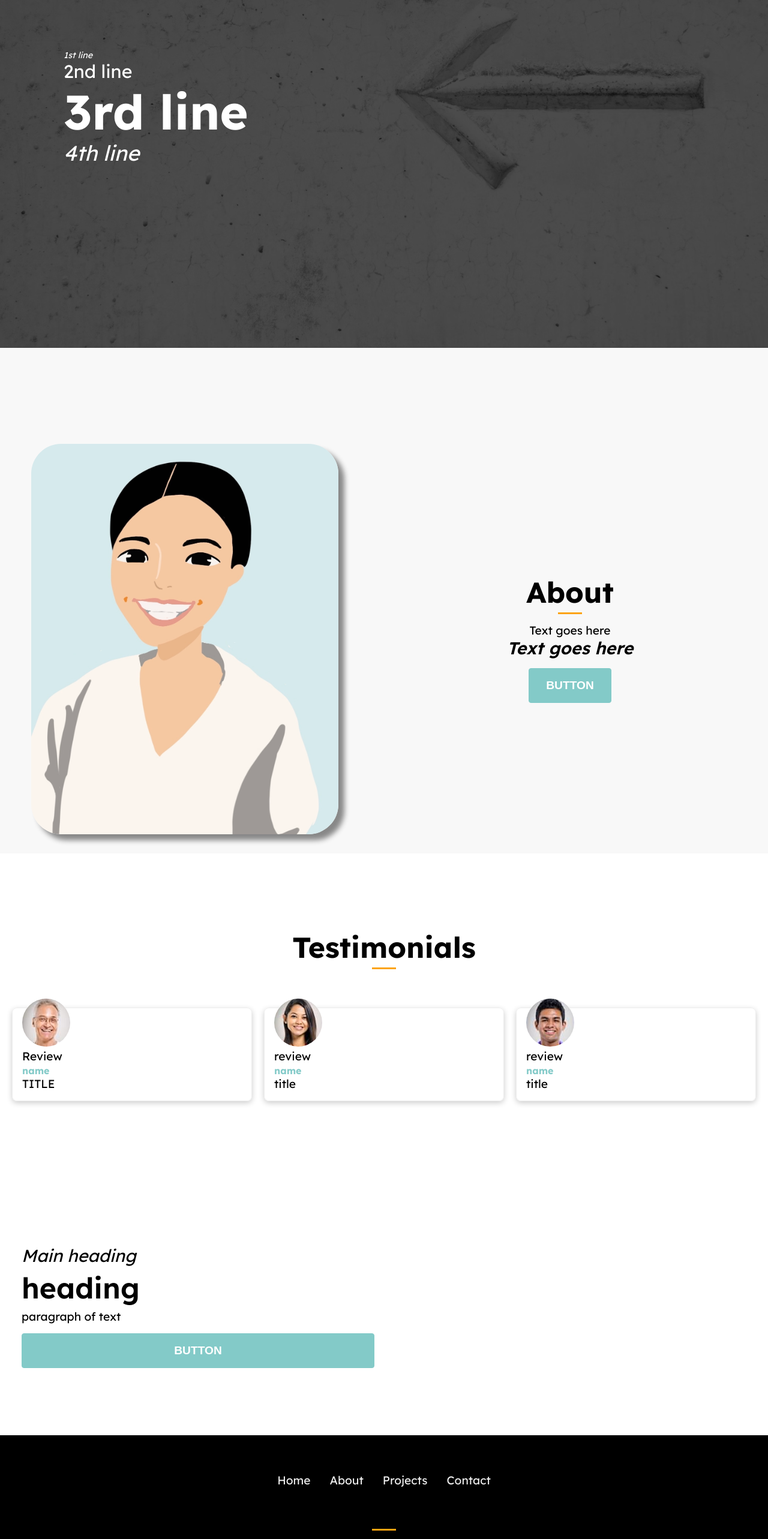
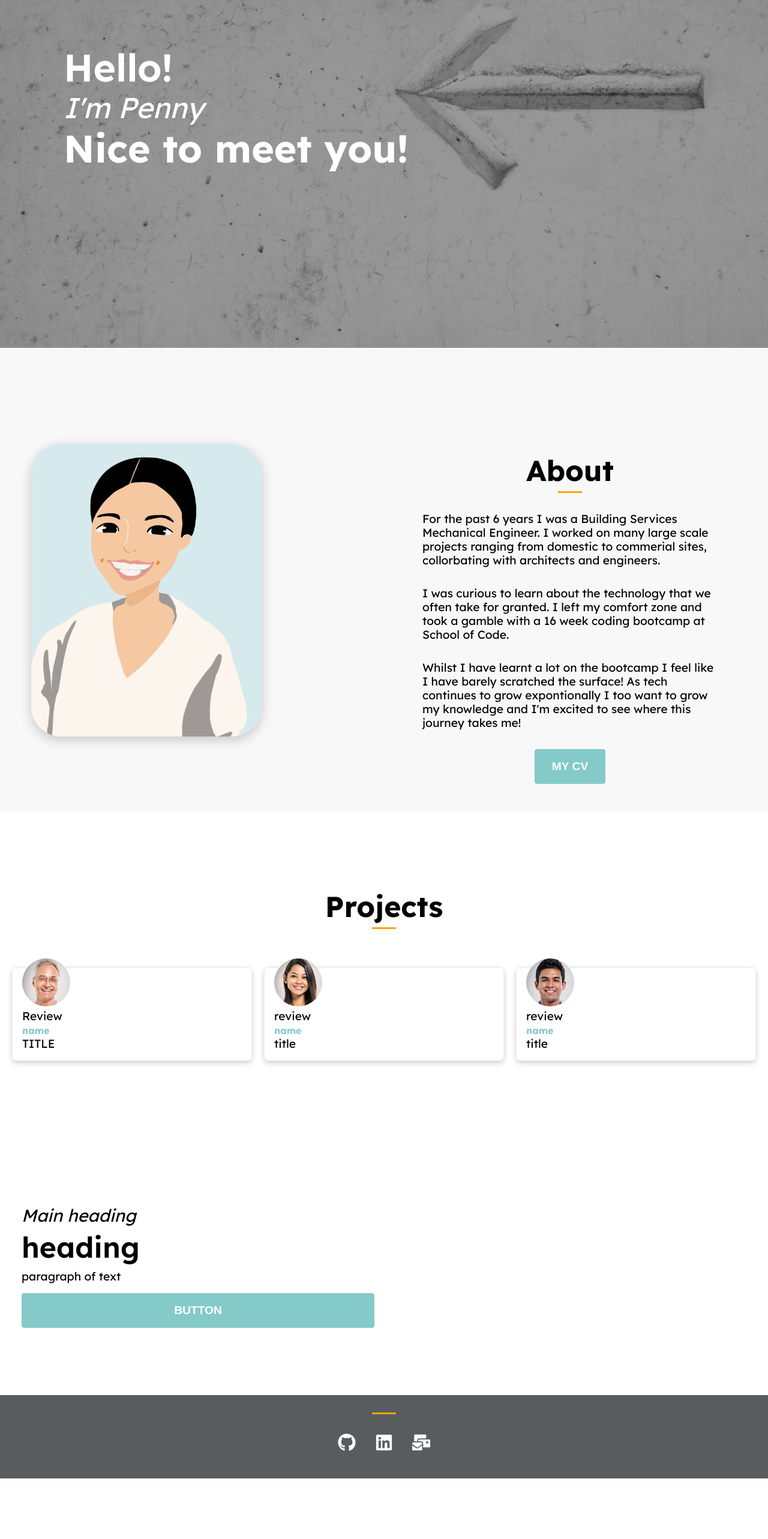
Before and after one commit to penny-luc/portfolio, a React (Create React App) app in the folder portfolio./: page / in a window 1280 px wide. Shown: the part 220-2786 px from the top of the page at 60% size. After the commit the page ends 2685 px from the top, so only its background shows below. Built offline with nearby package versions, Linux system fonts and the light colour scheme.

Commit message:
changed some colours around, added links to the footer icons

```diff
--- a/portfolio./public/index.html
+++ b/portfolio./public/index.html
@@ -2,7 +2,7 @@
 <html lang="en">
   <head>
     <meta charset="utf-8" />
-    <link rel="icon" href="%PUBLIC_URL%/favicon.ico" />
+    <!-- <link rel="icon" href="%PUBLIC_URL%/favicon.ico" /> -->
     <meta name="viewport" content="width=device-width, initial-scale=1" />
     <meta name="theme-color" content="#000000" />
     <meta
--- a/portfolio./src/components/About.css
+++ b/portfolio./src/components/About.css
@@ -24,7 +24,12 @@
     padding: 3rem;
 }
 
-.about .col-2 p:first-child-of-type {
+.about .col-2 p{
+    padding:1rem;
+    /* margin: 1rem; */
+}
+
+/* .about .col-2 p:first-child-of-type {
     margin: 2rem 0;
 
 }
@@ -34,7 +39,7 @@
     font-style: italic;
     font-weight: 600;
 
-}
+} */
 
 .about button{
     margin-top: 1rem;
@@ -42,10 +47,10 @@
 
 .about .container img{
     /* padding: 2rem; */
-    width: 40vw;
+    width: 30vw;
     border-radius: 50px;
     margin: 2rem;
-    box-shadow: 10px 10px 8px #888888;
+    box-shadow: 0 6px 20px rgb(0,0,0,.2);
 }
 
 @media screen and (max-width:940px) {
@@ -59,7 +64,7 @@
 
     .about .container img{
         padding: 0rem;
-        width: 90vw;
+        width: 70vw;
 
     }
 
--- a/portfolio./src/components/About.js
+++ b/portfolio./src/components/About.js
@@ -14,9 +14,10 @@ const About = () => {
         <div className="col-2">
           <h2>About</h2>
           <span className="line"></span>
-          <p>Text goes here</p>
-          <p>Text goes here</p>
-          <button className="button">Button</button>
+          <p>For the past 6 years I was a Building Services Mechanical Engineer. I worked on many large scale projects ranging from domestic to commerial sites, collorbating with architects and engineers.</p>
+          <p>I was curious to learn about the technology that we often take for granted. I left my comfort zone and took a gamble with a 16 week coding bootcamp at School of Code.</p>
+          <p>Whilst I have learnt a lot on the bootcamp I feel like I have barely scratched the surface! As tech continues to grow expontionally I too want to grow my knowledge and I'm excited to see where this journey takes me!</p>
+          <button className="button">My CV</button>
 
           {/* <img src={penny} alt="penny" /> */}
         </div>
--- a/portfolio./src/components/Footer.css
+++ b/portfolio./src/components/Footer.css
@@ -1,8 +1,8 @@
 .footer{
     width: 100%;
-    background-color: black;
+    background-color: rgba(48, 52, 54, 0.8);
     color: #eee;
-    padding: 3rem 1rem;
+    padding: 1.5rem 1rem;
 }
 
 .footer .container{
--- a/portfolio./src/components/Footer.js
+++ b/portfolio./src/components/Footer.js
@@ -1,26 +1,29 @@
 import "./Footer.css";
+import { FaLinkedin, FaGithub, FaMailBulk } from "react-icons/fa";
 
 const Footer = () => {
   return (
     <div className="footer">
       <div className="container">
-        <ul>
-          <li className="'nav-item">
-            <a href="/">Home</a>
-          </li>
-          <li className="'nav-item">
-            <a href="#about">About</a>
-          </li>
-          <li className="'nav-item">
-            <a href="#projects">Projects</a>
-          </li>
-          <li className="'nav-item">
-            <a href="#contact">Contact</a>
-          </li>
-        </ul>
-        <div className="bottom">
-          <span className="line"></span>
-          <p>made by Penny</p>
+        <span className="line"></span>
+
+        <div className="social">
+          <a
+            href="https://github.com/penny-luc"
+            target="_blank"
+            rel="noreferrer"
+          >
+            <FaGithub size={30} style={{ color: "white", margin: "1rem" }} />
+          </a>
+          <a
+            href="https://www.linkedin.com/in/penny-luc"
+            target="_blank"
+            rel="noreferrer"
+          >
+            <FaLinkedin size={30} style={{ color: "white", margin: "1rem" }} />
+          </a>
+
+          <FaMailBulk size={30} style={{ color: "white", margin: "1rem" }} />
         </div>
       </div>
     </div>
--- a/portfolio./src/components/Hero.css
+++ b/portfolio./src/components/Hero.css
@@ -29,16 +29,18 @@
 }
 
 .hero .content p:first-child {
-    font-style: italic;
-    font-size: .9rem;
+    /* font-style: italic; */
+    font-size: 4rem;
+    font-weight: 600;
 }
 
 .hero .content p:nth-child(2) {
-    font-size: 1.9rem;
+    font-size: 3rem;
+    font-style: italic;
 }
 
 .hero .content p:nth-child(3) {
-    font-size: 5rem;
+    font-size: 4rem;
     font-weight: 700;
 }
 
--- a/portfolio./src/components/Hero.js
+++ b/portfolio./src/components/Hero.js
@@ -5,10 +5,9 @@ const Hero = () => {
     return (
         <div className="hero">
         <div className="content">
-            <p>1st line</p>
-            <p>2nd line</p>
-            <p>3rd line</p>
-            <p>4th line</p>
+            <p>Hello!</p>
+            <p>I'm Penny</p>
+            <p>Nice to meet you!</p>
             {/* <button href="#about" className="button">button</button> */}
         </div>
 
--- a/portfolio./src/components/Navbar.css
+++ b/portfolio./src/components/Navbar.css
@@ -7,7 +7,7 @@
     z-index: 1;
     transition: .3s ease-in;
     overflow: hidden;
-    background-color: rgba(0,0,0,.9);
+    background-color:  rgba(48, 52, 54, .8);
 }
 
 .header .navbar {
@@ -48,10 +48,18 @@
     display: none;
 }
 
+.logo{
+    color: white;
+}
+
+.logo:hover{
+    border-bottom: 3px solid var(--primary-color)
+}
+
 @media screen  and (max-width: 940px){
     .header {
         max-width: 100%;
-        background-color: rgba(0,0,0,.9);
+        background-color: rgba(48, 52, 54, .8);
     }
 
     .header .navbar {
@@ -67,7 +75,7 @@
         left: -100%;
         top: 90px;
         flex-direction: column;
-        background-color: rgba(0,0,0,.9);
+        background-color: rgba(48, 52, 54, .8);
         width: 100%;
         height: 90vh;
         z-index: 999;
--- a/portfolio./src/components/Navbar.js
+++ b/portfolio./src/components/Navbar.js
@@ -14,7 +14,8 @@ const closeMenu = () => setClick(false)
         <div className='header'>
         <nav className='navbar'>
             <a href ="/" className='logo'>
-                <img src={logo} alt="logo"></img>
+                {/* <img src={logo} alt="logo"></img> */}
+                <h1>PL</h1>
             </a>
         <div className='hamburger' onClick={handleClick}>
         {click ? (<FaTimes size={30} style={{color:'white'}}/>) : (<FaBars size={30} style={{color:'white'}}/>)}
--- a/portfolio./src/components/Projects.js
+++ b/portfolio./src/components/Projects.js
@@ -7,7 +7,7 @@ const Projects = () => {
     return (
         <div className="projects" id='projects'>
         <div className="container">
-        <h2>Testimonials</h2>
+        <h2>Projects</h2>
         <span className="line"></span>
         <div className="content">
             <div className="card">
--- a/portfolio./src/index.css
+++ b/portfolio./src/index.css
@@ -5,7 +5,7 @@
     --primary-dark: #47A6A3;
     --secondary-color: #D6EAED;
     --secondary-dark: #fca311;
-    --overlay: rgba(0,0,0,.7);
+    --overlay: rgba(0,0,0,.4);
 }
 
 *{
```
